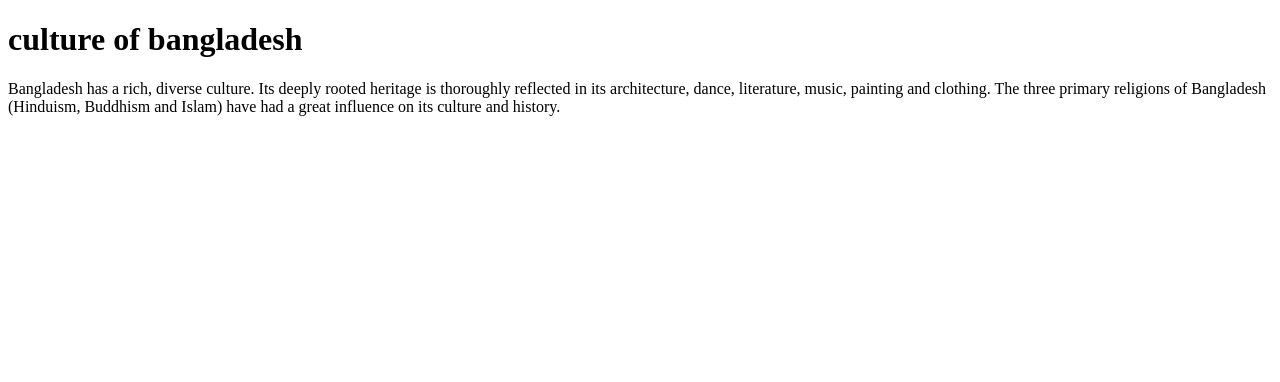
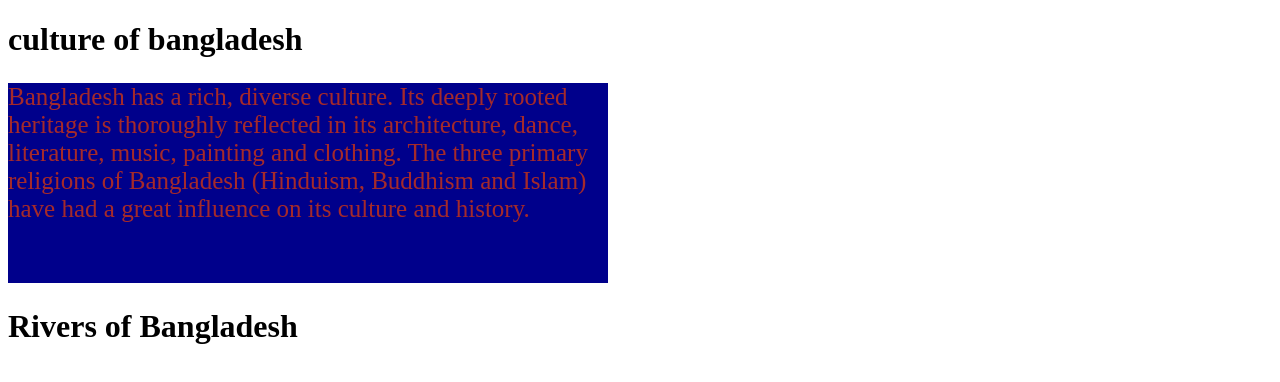
Before and after one commit to UmmayTakida/my-practice-repo, a plain HTML site: page index.html in a window 1280 px wide. Drawn offline with Linux system fonts and the light colour scheme.

Commit message:
added river

```diff
--- a/index.html
+++ b/index.html
@@ -5,11 +5,17 @@
     <meta http-equiv="X-UA-Compatible" content="IE=edge">
     <meta name="viewport" content="width=device-width, initial-scale=1.0">
     <title>practice repo</title>
+    <link rel="stylesheet" href="style.css">
 </head>
 <body>
     <div>
         <h1>culture of bangladesh</h1>
         <p>Bangladesh has a rich, diverse culture. Its deeply rooted heritage is thoroughly reflected in its architecture, dance, literature, music, painting and clothing. The three primary religions of Bangladesh (Hinduism, Buddhism and Islam) have had a great influence on its culture and history.</p>
     </div>
+    <div>
+
+        <h1>Rivers of Bangladesh</h1>
+    </div>
+    </body>
 </body>
 </html>
--- a/style.css
+++ b/style.css
@@ -1,8 +1,8 @@
 p{
-    background-color: black;
+    background-color: darkblue;
     color: brown;
-    height: 20px;
-    width: 10px;
-    font-size: 24px;
+    height: 200px;
+    width: 600px;
+    font-size: 25px;
 
 }
```
